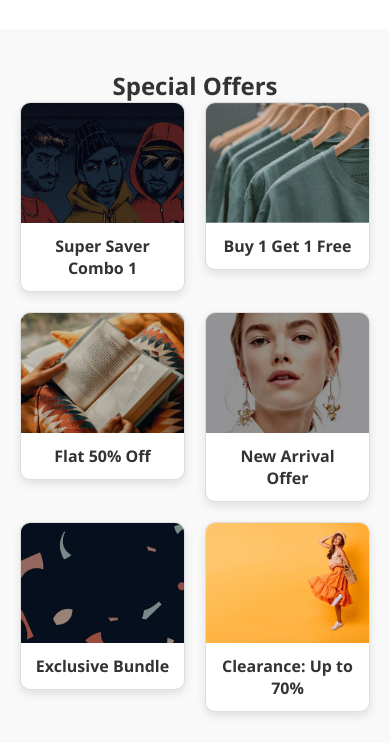
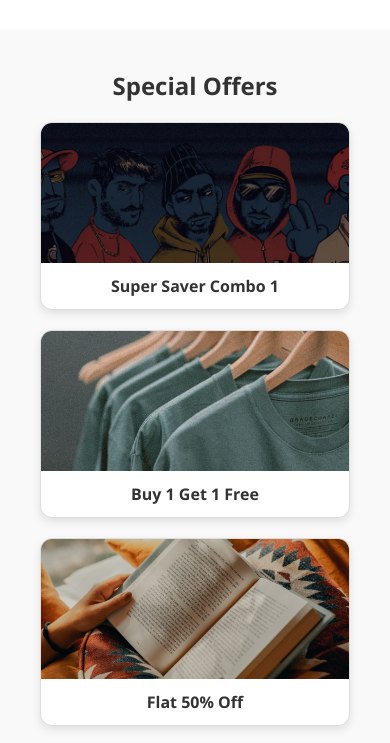
Before and after one commit to Gunjanmitt/cara-my-ecommerce-website, a plain HTML site: page index.html in a window 390 px wide. Shown: the part 8437-9180 px from the top of the page. Drawn offline with Linux system fonts and the light colour scheme.

Commit message:
Update index.html

```diff
--- a/index.html
+++ b/index.html
@@ -228,12 +228,11 @@
   text-align: center;
    }
 
-/* Offer section container */
 .offer-grid {
-  display: flex;
-  flex-wrap: wrap;
+  display: grid;
+  grid-template-columns: repeat(3, 1fr); /* 3 cards per row */
   gap: 20px;
-  justify-content: center;
+  padding: 20px;
 }
 
 .offer-link {
@@ -244,15 +243,15 @@
 .offer-card {
   background-color: #fff;
   border: 1px solid #ddd;
-  border-radius: 10px;
+  border-radius: 12px;
   overflow: hidden;
   box-shadow: 0 4px 10px rgba(0,0,0,0.1);
   transition: transform 0.3s ease, box-shadow 0.3s ease;
-  width: 100%; /* ensures same width within the grid cell */
   display: flex;
   flex-direction: column;
   align-items: center;
   text-align: center;
+  height: 100%; /* Ensure cards stretch equally */
 }
 
 .offer-card:hover {
@@ -261,7 +260,7 @@
 
 .offer-card img {
   width: 100%;
-  height: 150px;
+  height: 180px;
   object-fit: cover;
 }
 
@@ -270,19 +269,27 @@
   font-weight: bold;
   font-size: 1rem;
   text-align: center;
+  margin: 0;
 }
 
-/* Responsive layout */
+/* Responsive for tablets */
+@media (max-width: 900px) {
+  .offer-grid {
+    grid-template-columns: repeat(2, 1fr);
+  }
+}
+
+/* Responsive for mobile */
 @media (max-width: 600px) {
   .offer-grid {
-    display: grid;
-    grid-template-columns: repeat(auto-fit, minmax(160px, 1fr));
+    grid-template-columns: repeat(1, 1fr);
   }
 
   .offer-card img {
-    height: 120px;
+    height: 140px;
   }
 }
+
 
 
 
```
